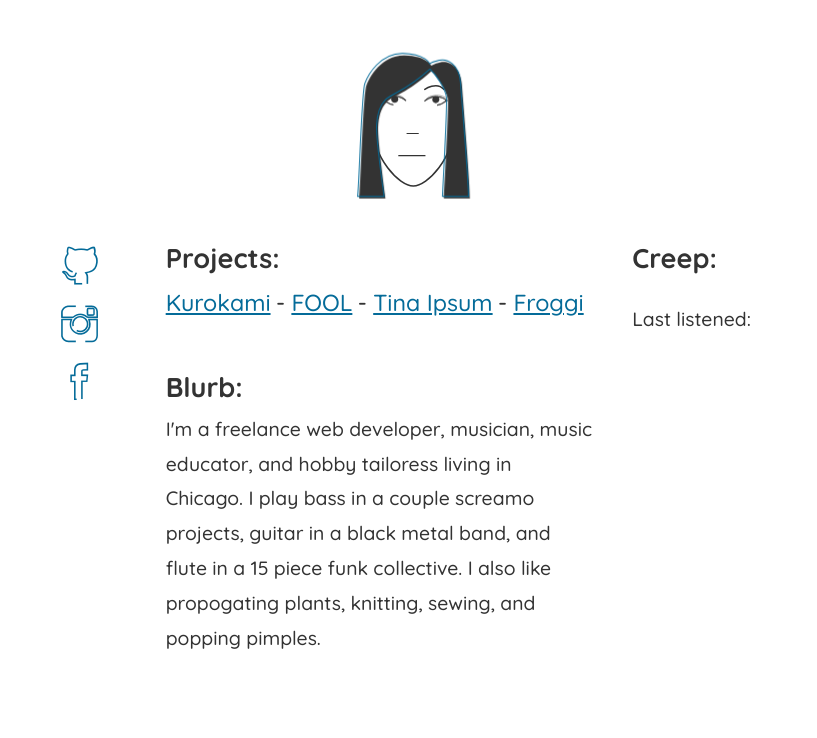
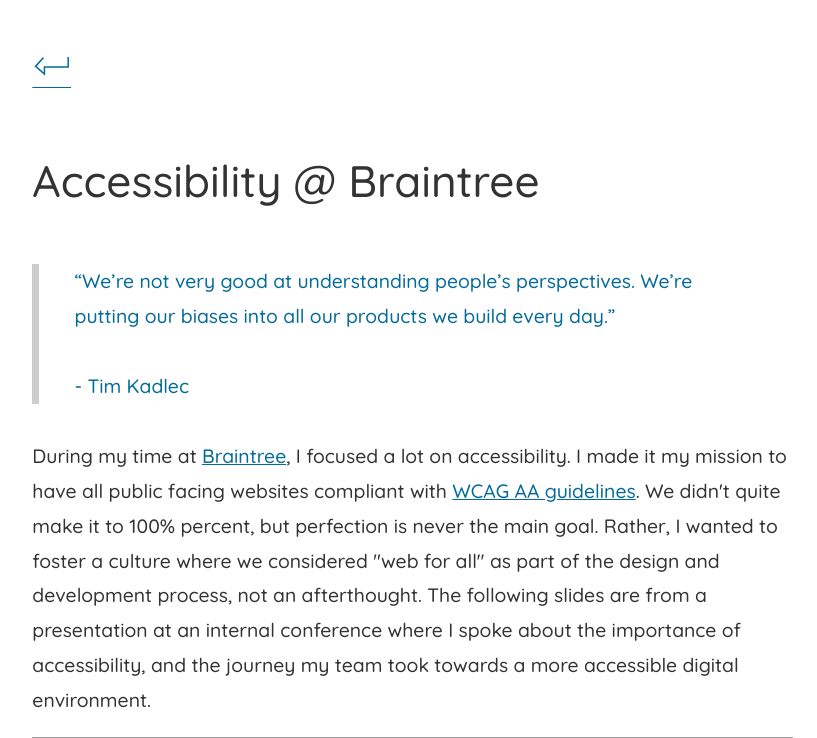
Before and after one commit to raebex/raebex.github.io, a PHP site: page /accessibility/index.html in a window 1280 px wide. Shown: the top 738 px of the page, without its empty margins (227-1044 px from the left). Before the commit the page ends 649 px from the top, so only its background shows below. Run offline with PHP 8.4, Linux system fonts and the light colour scheme; grey boxes are pictures that could not be loaded.

Commit message:
Add accessibility presentation

```diff
--- /dev/null
+++ b/accessibility/index.html
@@ -0,0 +1,34 @@
+
+<!doctype html>
+<html class="no-js" lang="en" style="height: 100%;">
+  <head>
+    <meta charset="utf-8" />
+    <meta name="viewport" content="width=device-width, initial-scale=1.0" />
+    <meta name="author" content="Rebecca Young">
+    <title>Accessibility @ Braintree</title>
+    <link rel="stylesheet" href="../css/style.css" />
+    <link href="https://fonts.googleapis.com/css2?family=Quicksand:wght@500;700&display=swap" rel="stylesheet">
+  </head>
+<body>
+<main role="main" class="container row">
+  <section class="section large-12" id="accessibility">
+    <div class="back">
+      <a href="/" aria-label="Back to home">
+        <span class="icon icon-back-arrow"></span>
+      </a>
+    </div>
+    <h1 class="project-header">Accessibility @ Braintree</h1>
+    <blockquote class="blockquote">
+      <p>“We’re not very good at understanding people’s perspectives. We’re putting our biases into all our products we build every day.”
+      <br><br>
+      - Tim Kadlec
+      </p>
+    </blockquote>
+    <div class="project-description">
+      <p>During my time at <a href="https://braintreepayments.com">Braintree</a>, I focused a lot on accessibility. I made it my mission to have all public facing websites compliant with <a href="https://www.w3.org/WAI/standards-guidelines/wcag/">WCAG AA guidelines</a>. We didn't quite make it to 100% percent, but perfection is never the main goal. Rather, I wanted to foster a culture where we considered "web for all" as part of the design and development process, not an afterthought. The following slides are from a presentation at an internal conference where I spoke about the importance of accessibility, and the journey my team took towards a more accessible digital environment.</p>
+    </div>
+    <iframe src="https://docs.google.com/presentation/d/e/2PACX-1vRO8F0Pq5yS_LYijQZbi-mxjYx0OLLN3N1z4Qs8JRVsec81OmESijn556EeelDBIwZd0GvJkTqCOrwU/embed?start=false&loop=false&delayms=3000" frameborder="0" width="100%" height="569" allowfullscreen="true" mozallowfullscreen="true" webkitallowfullscreen="true"></iframe>
+  </section>
+</main>
+</body>
+</html>
--- a/css/sass-files/components/_projects.scss
+++ b/css/sass-files/components/_projects.scss
@@ -16,6 +16,10 @@
   }
 }
 
+.project-header {
+  font-size: 2.5rem;
+}
+
 .project-description,
 .project-header {
   margin: 1em 0;
@@ -32,3 +36,10 @@ img {
     min-height: 28em;
   }
 }
+
+.blockquote {
+  border-left: 7px solid #ccc;
+  color: $color-link;
+  padding: 0 2rem;
+  margin-bottom: 2rem;
+}
--- a/css/sass-files/settings/_icon-font.scss
+++ b/css/sass-files/settings/_icon-font.scss
@@ -41,6 +41,7 @@
 .icon {
   line-height: 0;
   font-size: 2em;
+  text-decoration: none !important;
 }
 
 .icon-back-arrow:before {
--- a/css/sass-files/settings/_type.scss
+++ b/css/sass-files/settings/_type.scss
@@ -6,7 +6,7 @@ body, html {
   line-height: $line-height;
 }
 
-a {
+#home a {
   transition: $transition;
 }
 
--- a/css/style.css
+++ b/css/style.css
@@ -98,6 +98,7 @@ html {
 .icon {
   line-height: 0;
   font-size: 2em;
+  text-decoration: none !important;
 }
 
 .icon-back-arrow:before {
@@ -300,7 +301,7 @@ body, html {
   line-height: 1.8;
 }
 
-a {
+#home a {
   transition: all 0.3s ease-out;
 }
 
@@ -518,6 +519,10 @@ a:focus {
   content: "";
 }
 
+.project-header {
+  font-size: 2.5rem;
+}
+
 .project-description,
 .project-header {
   margin: 1em 0;
@@ -534,6 +539,13 @@ img {
   .video iframe {
     min-height: 28em;
   }
+}
+
+.blockquote {
+  border-left: 7px solid #ccc;
+  color: #046B99;
+  padding: 0 2rem;
+  margin-bottom: 2rem;
 }
 
 .social-media {
--- a/index.html
+++ b/index.html
@@ -11,7 +11,7 @@
 </head>
 
 <body>
-<main role="main" class="container grid-row">
+<main role="main" class="container grid-row" id="home">
   <div class="center">
     <svg class="self-portrait" x="0px" y="0px" viewBox="-99 -50 300 300" style="enable-background:new -99 -50 300 300;" xml:space="preserve">
       <path class="st0" d="M129.3,97.2c0,66.3-51.1,120-78.6,120c-27.5,0-78.6-53.7-78.6-120s35.2-120,78.6-120
@@ -94,6 +94,7 @@
     <div class="subsection">
     <h3 class="header">Projects:</h3>
       <ul class="project-list">
+        <li class="project accessiblity"><a href="accessiblity/">Accessibility @ Braintree</a></li>
         <li class="project kurokami"><a href="kurokami/">Kurokami</a></li>
         <li class="project fool"><a href="fool/">FOOL</a></li>
         <li class="project tina "><a href="tina-ipsum/">Tina Ipsum</a></li>
@@ -103,7 +104,7 @@
     <div class="subsection">
       <h3 class="header">Blurb:</h3>
       <p>
-        I'm a freelance web developer, musician, music educator, and hobby tailoress living in Chicago. I play bass in a couple screamo projects, guitar in a black metal band, and flute in a 15 piece funk collective. I also like propogating plants, knitting, sewing, and popping pimples.
+        I'm a freelance web developer, musician, and music educator living in Chicago. My main life mission is to make the web and music accessible to all people. I play guitar in a black metal band, and flute in a 15 piece funk collective. I also like propogating plants, knitting, sewing, and popping pimples.
       </p>
     </div>
   </section>
```
Also changed, not shown: 1 other file.
